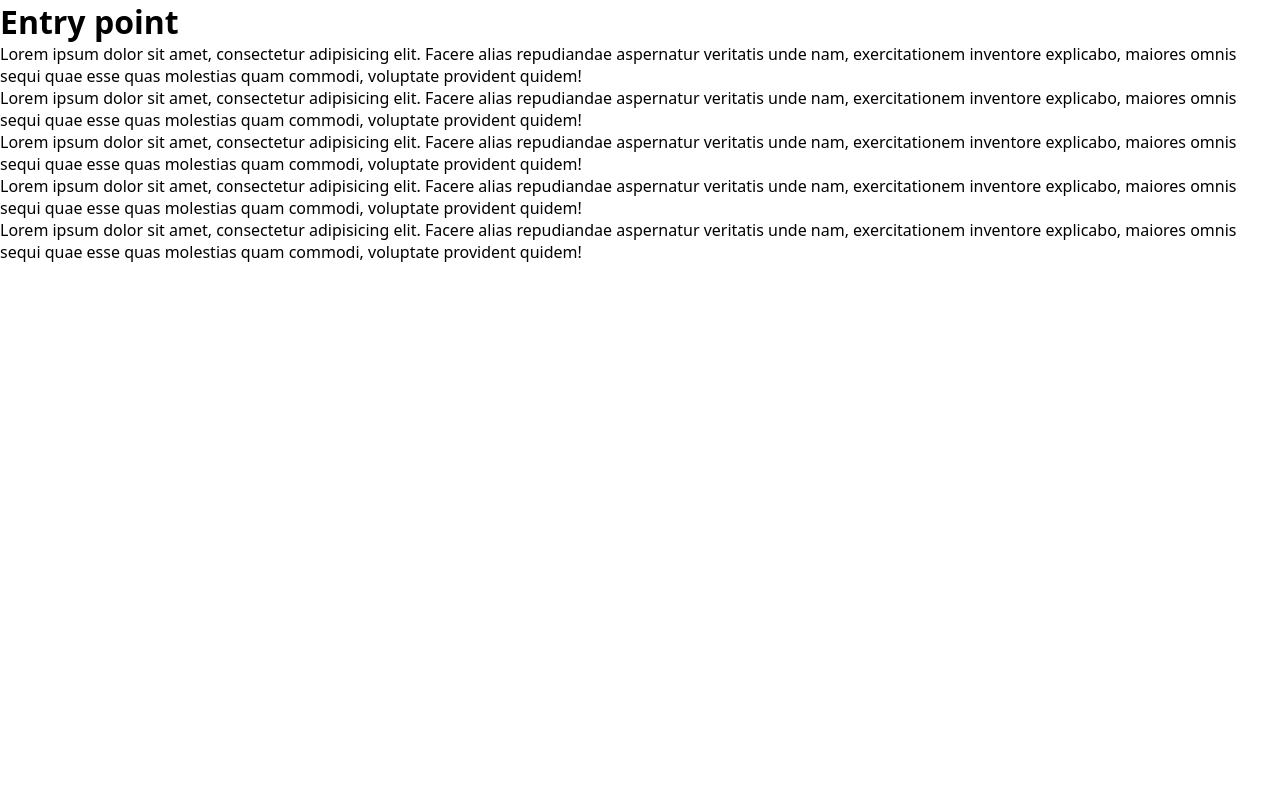
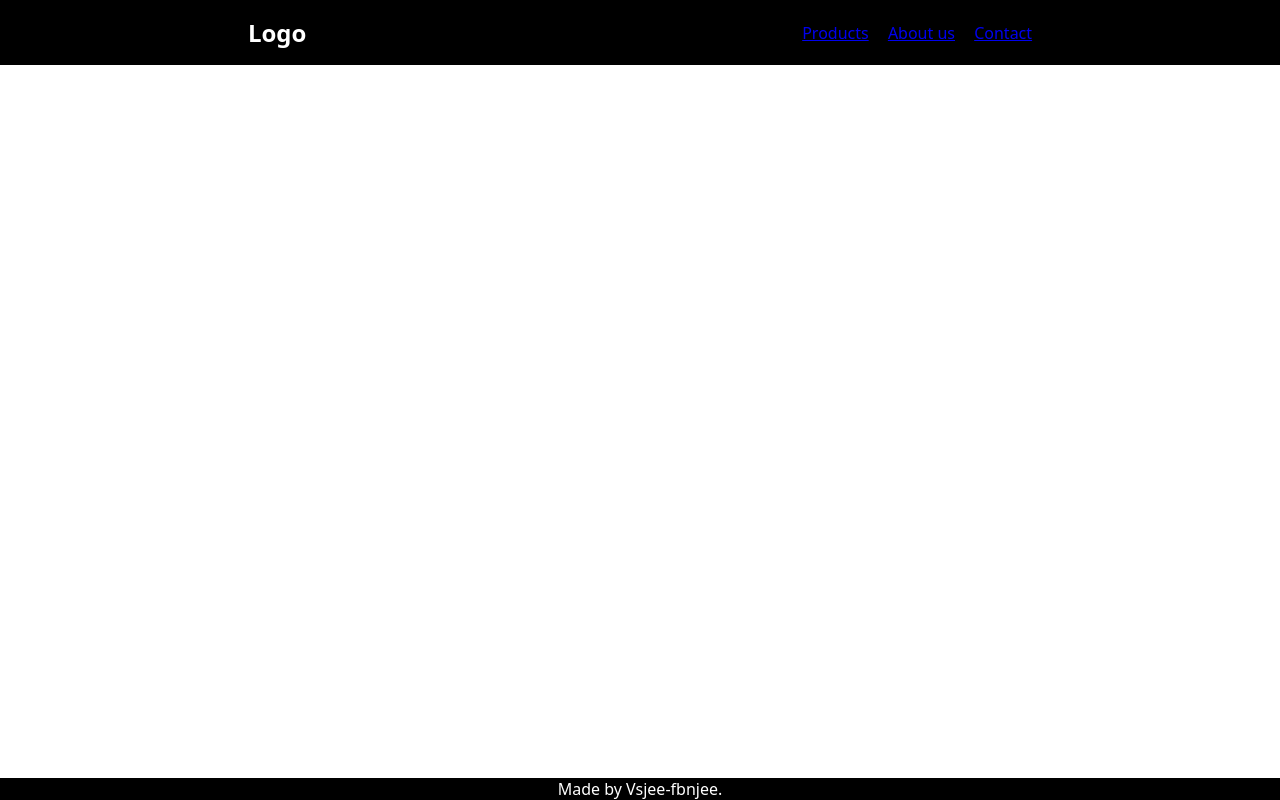
Before and after one commit to fbnjeje/E-Food, a website: page src/Index.html in a window 1280 px wide. Drawn offline with Linux system fonts and the light colour scheme.

Commit message:
global nav and footer

```diff
--- a/src/Index.html
+++ b/src/Index.html
@@ -9,25 +9,29 @@
     <title>HOli</title>
 </head>
 <body>
-    <h1>Entry point</h1>
-    <p>
-        Lorem ipsum dolor sit amet, consectetur adipisicing elit. Facere alias repudiandae aspernatur veritatis unde nam, exercitationem inventore explicabo, maiores omnis sequi quae esse quas molestias quam commodi, voluptate provident quidem!
-    </p>
-    <p>
-        Lorem ipsum dolor sit amet, consectetur adipisicing elit. Facere alias repudiandae aspernatur veritatis unde nam, exercitationem inventore explicabo, maiores omnis sequi quae esse quas molestias quam commodi, voluptate provident quidem!
-    </p>
+    <header class="header">
+        <h2>Logo</h2>
+        <nav class="header__nav">
+            <ul>
+                <li>
+                    <a href="#">Products</a>
+                </li>
+                <li>
+                    <a href="#">About us</a>
+                </li>
+                <li>
+                    <a href="#">Contact</a>
+                </li>
+            </ul>
+        </nav>
+    </header>
 
-    <p>
-        Lorem ipsum dolor sit amet, consectetur adipisicing elit. Facere alias repudiandae aspernatur veritatis unde nam, exercitationem inventore explicabo, maiores omnis sequi quae esse quas molestias quam commodi, voluptate provident quidem!
-    </p>
+    <main>
 
-    <p>
-        Lorem ipsum dolor sit amet, consectetur adipisicing elit. Facere alias repudiandae aspernatur veritatis unde nam, exercitationem inventore explicabo, maiores omnis sequi quae esse quas molestias quam commodi, voluptate provident quidem!
-    </p>
+    </main>
 
-    <p>
-        Lorem ipsum dolor sit amet, consectetur adipisicing elit. Facere alias repudiandae aspernatur veritatis unde nam, exercitationem inventore explicabo, maiores omnis sequi quae esse quas molestias quam commodi, voluptate provident quidem!
-    </p>
-
+    <footer class="footer">
+        <p>Made by <span>Vsjee-fbnjee</span>.</p>
+    </footer>
 </body>
 </html>
--- a/src/global.css
+++ b/src/global.css
@@ -6,4 +6,31 @@
 
 body {
     font-family: system-ui, -apple-system, BlinkMacSystemFont, 'Segoe UI', Roboto, Oxygen, Ubuntu, Cantarell, 'Open Sans', 'Helvetica Neue', sans-serif;
+    min-height: 100vh;
+    display: flex;
+    flex-direction: column;
 }
+
+/* header nav */
+.header {
+    background-color: rgb(0, 0, 0);
+    color: #fff;
+    display: flex;
+    align-items: center;
+    justify-content: space-around;
+    padding: 1rem 0;
+}
+
+.header__nav ul {
+    display: flex;
+    list-style: none;
+    gap: 1.2rem;
+}
+
+/* footer */
+.footer {
+    background-color: #000;
+    color: #fff;
+    margin-top: auto;
+    text-align: center;
+}
```
